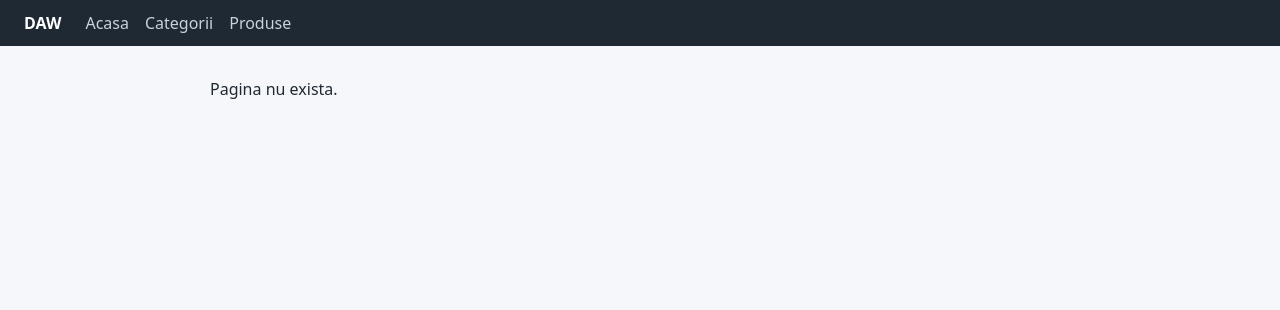
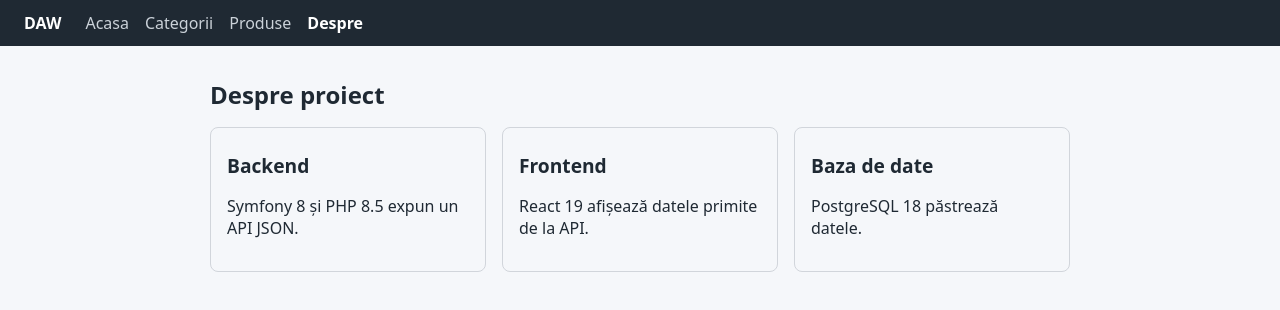
Before and after one commit to cezarpapara/daw-template-ifr2-2026-2027, a React (Vite) app in the folder frontend/app/: page /despre in a window 1280 px wide. Shown: the top 310 px of the page. Built offline with nearby package versions, Linux system fonts and the light colour scheme.

Commit message:
Laboratorul 04: componenta Card si pagina Despre

```diff
--- a/frontend/app/src/App.css
+++ b/frontend/app/src/App.css
@@ -136,3 +136,14 @@ button {
   padding: 4px 10px;
   font-size: 0.9rem;
 }
+
+
+.info-card-grid {
+  display: grid;
+  grid-template-columns: repeat(auto-fit, minmax(220px, 1fr));
+  gap: 1rem;
+  margin-top: 1rem;
+}
+.info-card { border: 1px solid #d1d5db; border-radius: 8px; padding: 1rem; }
+.info-card-title { margin: 0.5rem 0; font-size: 1.2rem; }
+.info-card-image { width: 100%; height: 140px; object-fit: cover; }
--- a/frontend/app/src/App.jsx
+++ b/frontend/app/src/App.jsx
@@ -4,6 +4,7 @@ import CategoriesPage from './pages/CategoriesPage.jsx'
 import ProductsPage from './pages/ProductsPage.jsx'
 import ProductDetailsPage from './pages/ProductDetailsPage.jsx'
 import './App.css'
+import AboutPage from './pages/AboutPage';
 
 // Structura comuna a tuturor paginilor: meniul de sus + pagina curenta
 function App() {
@@ -15,6 +16,7 @@ function App() {
           <NavLink to="/" end>Acasa</NavLink>
           <NavLink to="/categorii">Categorii</NavLink>
           <NavLink to="/produse">Produse</NavLink>
+          <NavLink to="/despre">Despre</NavLink>
         </nav>
       </header>
 
@@ -26,6 +28,7 @@ function App() {
           <Route path="/produse" element={<ProductsPage />} />
           <Route path="/produse/:id" element={<ProductDetailsPage />} />
           <Route path="*" element={<p>Pagina nu exista.</p>} />
+          <Route path="/despre" element={<AboutPage />} />
         </Routes>
       </main>
     </>
--- /dev/null
+++ b/frontend/app/src/components/Card.jsx
@@ -0,0 +1,11 @@
+export default function Card({ title, text, image, imageAlt = '' }) {
+  return (
+    <article className="info-card">
+      {image && (
+        <img className="info-card-image" src={image} alt={imageAlt} />
+      )}
+      <h2 className="info-card-title">{title}</h2>
+      <p>{text}</p>
+    </article>
+  );
+}
--- /dev/null
+++ b/frontend/app/src/pages/AboutPage.jsx
@@ -0,0 +1,26 @@
+import Card from '../components/Card';
+
+const sections = [
+  { id: 1, title: 'Backend', text: 'Symfony 8 și PHP 8.5 expun un API JSON.' },
+  { id: 2, title: 'Frontend', text: 'React 19 afișează datele primite de la API.' },
+  { id: 3, title: 'Baza de date', text: 'PostgreSQL 18 păstrează datele.' },
+];
+
+export default function AboutPage() {
+  return (
+    <section>
+      <h1>Despre proiect</h1>
+      <div className="info-card-grid">
+        {sections.map((section) => (
+          <Card
+            key={section.id}
+            title={section.title}
+            text={section.text}
+            image={section.image}
+            imageAlt={section.imageAlt}
+          />
+        ))}
+      </div>
+    </section>
+  );
+}
```
